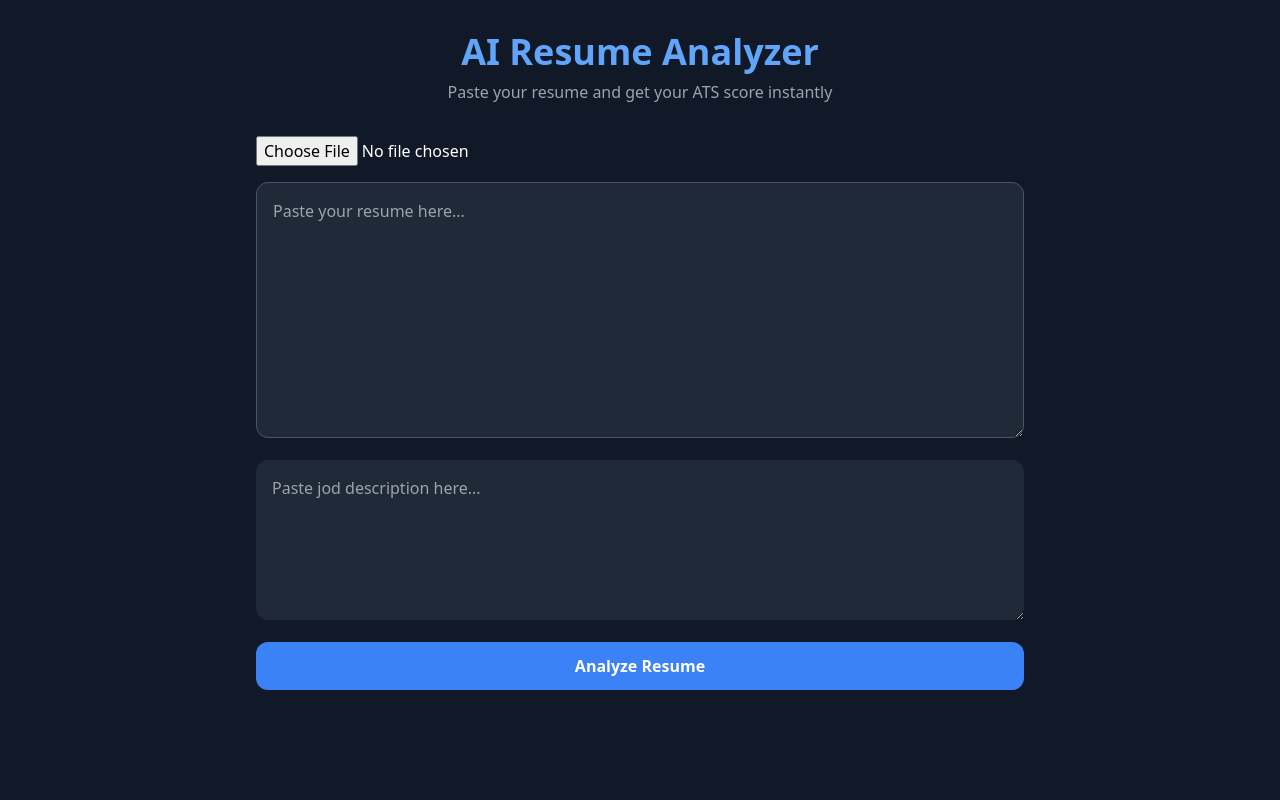
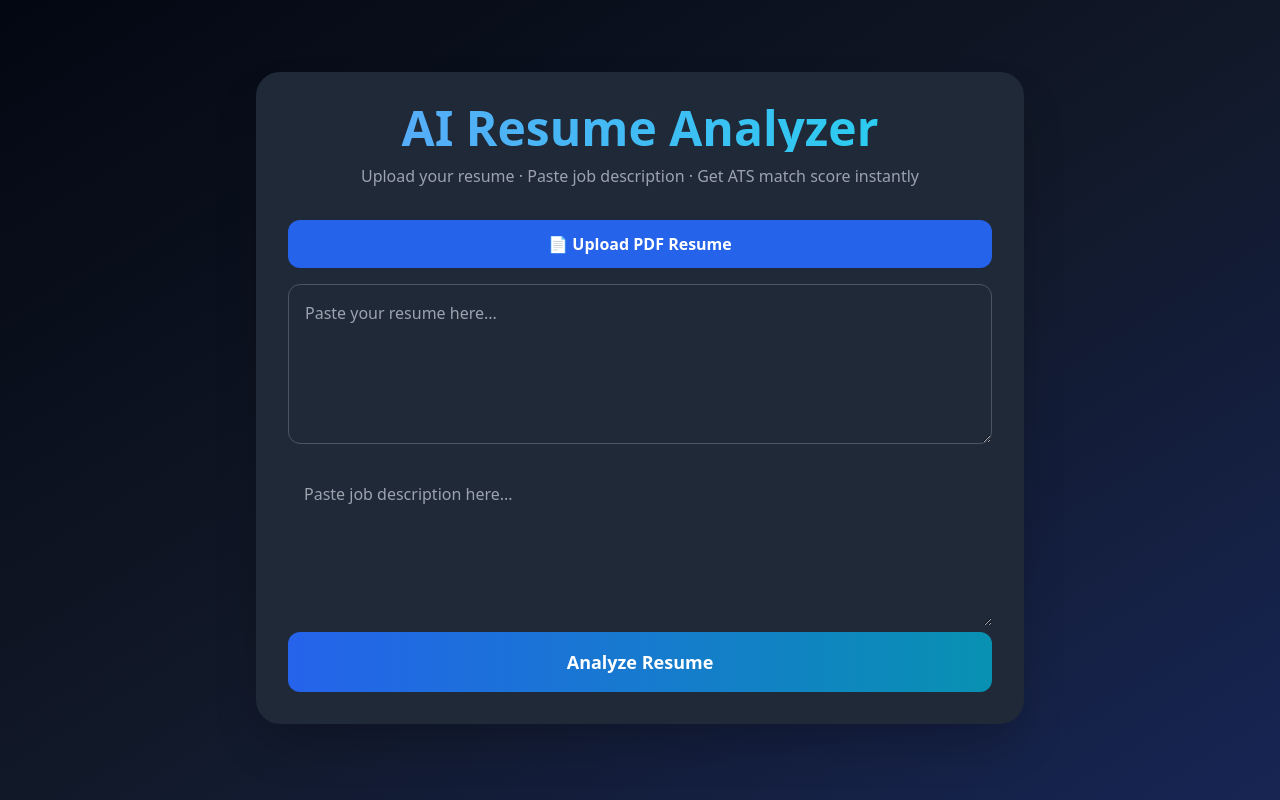
Before and after one commit to ishvakubendiran/ai-resume-analyzer, a React (Vite) app: page / in a window 1280 px wide. Built offline with nearby package versions, Linux system fonts and the light colour scheme.

Commit message:
Professional UI complete

```diff
--- a/src/App.jsx
+++ b/src/App.jsx
@@ -58,35 +58,33 @@ Job Description: ${jobDescription}`
   }
 
   return (
-    <div className="min-h-screen bg-gray-900 text-white p-8">
-      <div className="max-w-3xl mx-auto">
-        <h1 className="text-4xl font-bold text-center text-blue-400 mb-2">
+    <div className="min-h-screen bg-gradient-to-br from-gray-950 via-gray-900 to-blue-950 text-white p-8">
+      <div className="max-w-3xl mx-auto text-center bg-gray-800 rounded-3xl p-8 mt-10 shadow-2xl">
+        <h1 className="text-5xl font-extrabold text-transparent bg-clip-text bg-gradient-to-r from-blue-400 to-cyan-400 mb-3">
           AI Resume Analyzer
         </h1>
         <p className="text-center text-gray-400 mb-8">
-          Paste your resume and get your ATS score instantly
+          Upload your resume · Paste job description · Get ATS match score instantly
         </p>
-        <input
-        type="file"
-        accept=".pdf"
-        onChange={handlePdfUpload}
-        className="mb-4 w-full text-white"
-        />
+        <label className="flex items-center justify-center w-full h-12 bg-blue-600 hover:bg-blue-500 text-white font-semibold rounded-xl cursor-pointer mb-4 transition-all duration-300">
+  📄 Upload PDF Resume
+  <input type="file" accept=".pdf" onChange={handlePdfUpload} className="hidden" />
+</label>
         <textarea
-          className="w-full h-64 p-4 bg-gray-800 text-white rounded-xl border border-gray-600"
+          className="w-full h-40 p-4 bg-gray-800 text-white rounded-xl border border-gray-600"
           placeholder="Paste your resume here..."
           value={resume}
           onChange={(e) => setResume(e.target.value)}
         />
         <textarea
         className="w-full h-40 p-4 bg-gray-800 text-white rounded-xl border-gray-600 mt-4"
-        placeholder="Paste jod description here..."
+        placeholder="Paste job description here..."
         value={jobDescription}
         onChange={(e) => setJobDescription(e.target.value)}
         />
         <button
           onClick={analyzeResume}
-          className="mt-4 w-full bg-blue-500 hover:bg-blue-600 text-white font-bold py-3 rounded-xl"
+          className="w-full py-4 bg-gradient-to-r from-blue-600 to-cyan-600 hover:from-blue-500 hover:to-cyan-500 text-white font-bold text-lg rounded-xl transition-all duration-300"
         >
           {loading ? "Analyzing..." : "Analyze Resume"}
         </button>
```
